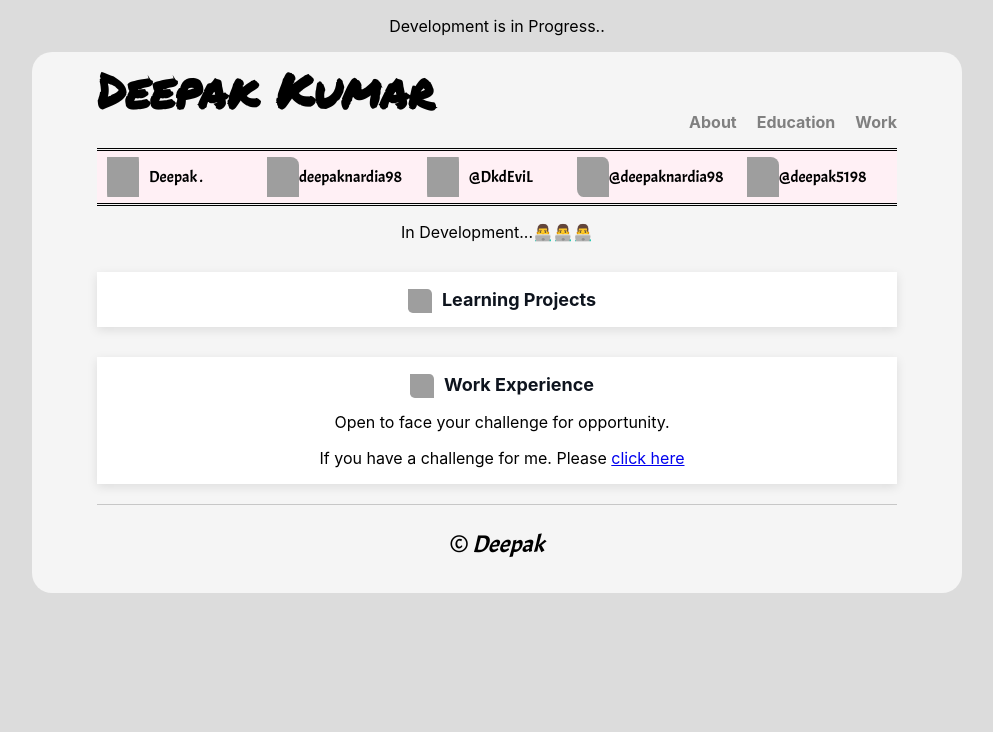
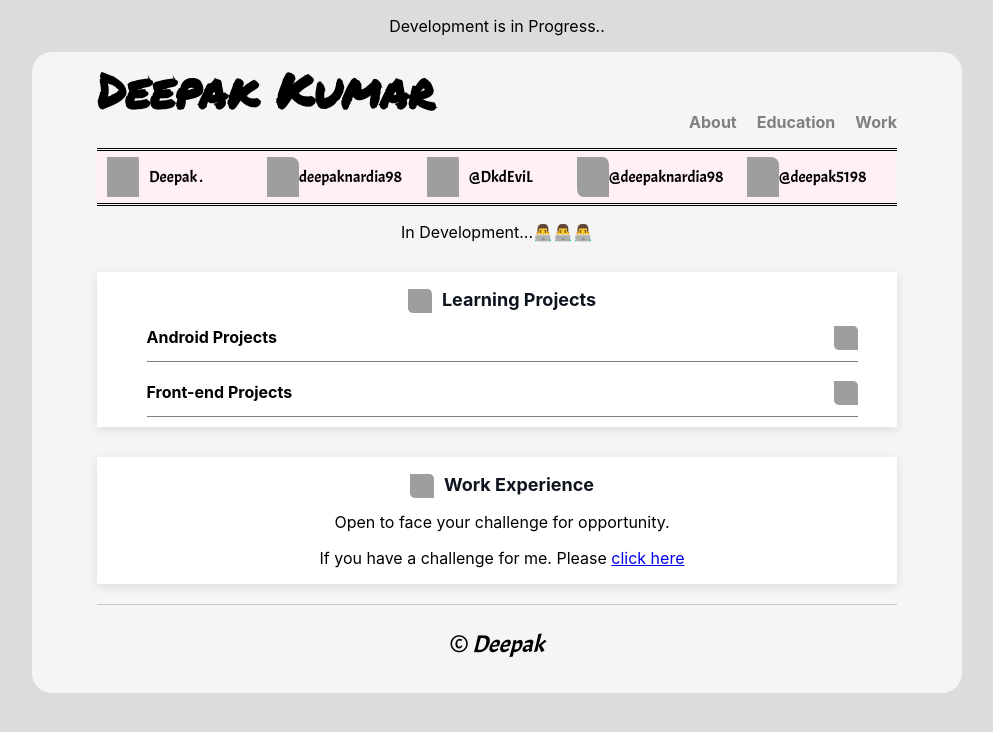
Before and after one commit to DKdEviL/my-portfolio, a React (Create React App) app: page /#/work in a window 1280 px wide. Shown: the top 732 px of the page, without its empty margins (143-1136 px from the left). Built offline with nearby package versions, Linux system fonts and the light colour scheme; grey boxes are pictures that could not be loaded.

Commit message:
Some reusable components are used properly

```diff
--- a/src/components/Education/universities/universities.js
+++ b/src/components/Education/universities/universities.js
@@ -23,7 +23,34 @@ class Universities extends Component {
         return (
             <Card imageUrl={links.imageUrl.icons.university} headingText="Education">
                 <div className="card-item-container">
-                    <Header course={"Bachelor's"} clicked={this.clickHandler} show={this.state.show}/>
+                    <Header course={"Bachelor's"} clicked={this.clickHandler} show={this.state.show}>
+                    <div className="degree">
+                    <div>
+                        <img style={{padding: 0, width: "100%", height: "100%"}} src={links.imageUrl.icons.student}/>
+                    </div>
+                    <div>
+                        <strong>
+                            <a href={links.urls.dcrust} className="big-screen clg">Deenbandhu Chhotu Ram University of Science and Technology</a>
+                            <a href={links.urls.dcrust} className="small-screen clg">DCRUST</a>
+                            <p style={{margin: 0}}>(2016 - 2020)</p>
+                        </strong>
+                        <div class="pointer">
+                            <h5>CGPA:</h5>
+                            <h5>6.85</h5>
+                        </div>
+                        <div class="pointer">
+                            <h5>Course:</h5>
+                            <h5 className="big-screen">Bachelor of Technology</h5>
+                            <h5 className="small-screen">B.Tech</h5>
+                        </div>
+                        <div class="pointer">
+                            <h5>Major:</h5>
+                            <h5 className="big-screen">Computer Science and Engineering</h5>
+                            <h5 className="small-screen">CSE</h5>
+                        </div>
+                    </div>
+                </div>
+                    </Header>
                 </div>
             </Card>
         )
--- a/src/components/work/work.js
+++ b/src/components/work/work.js
@@ -1,13 +1,51 @@
-import React from 'react';
+import React, { Component } from 'react';
 import Card from '../card/card';
+import CardHeader from '../Education/universities/headerComponent/headerComponent'
 import links from '../../assets/strings'
 
-function Work() {
+class Work extends Component {
+    constructor(props){
+        super(props);
+        this.state = {
+            show : false,
+            showWeb: false
+        }
+    }
+    clickhandlerAndroid = () => {
+        this.setState({show: !this.state.show})
+    }
+    clickhandlerWeb = () => {
+        this.setState({showWeb: !this.state.showWeb})
+    }
+    render(){
+
     return (
         <div>
             <p>In Development...👨‍💻👨‍💻👨‍💻</p>
 
-            <Card imageUrl={links.imageUrl.icons.projects} headingText="Learning Projects"/>
+            <Card imageUrl={links.imageUrl.icons.projects} headingText="Learning Projects">
+                <div className="demo-card-content">
+                    <CardHeader
+                        course="Android Projects"
+                        clicked={this.clickhandlerAndroid}
+                        show={this.state.show}
+                    >
+                        <div>
+                            <p>Android Projects Here...</p>
+                        </div>
+                    </CardHeader>
+                    <CardHeader
+                        course="Front-end Projects"
+                        clicked={this.clickhandlerWeb}
+                        show={this.state.showWeb}
+                    >
+                        <div>
+                            <p>Web  Projects Here...</p>
+                        </div>
+                    </CardHeader>
+                </div>
+            </Card>
+
             <Card imageUrl={links.imageUrl.icons.work} headingText="Work Experience">
                 <div className="demo-card-content">
                     <p>Open to face your challenge for opportunity.</p>
@@ -18,6 +56,7 @@ function Work() {
 
         </div>
     )
+    }
 }
 
 export default Work;
```
